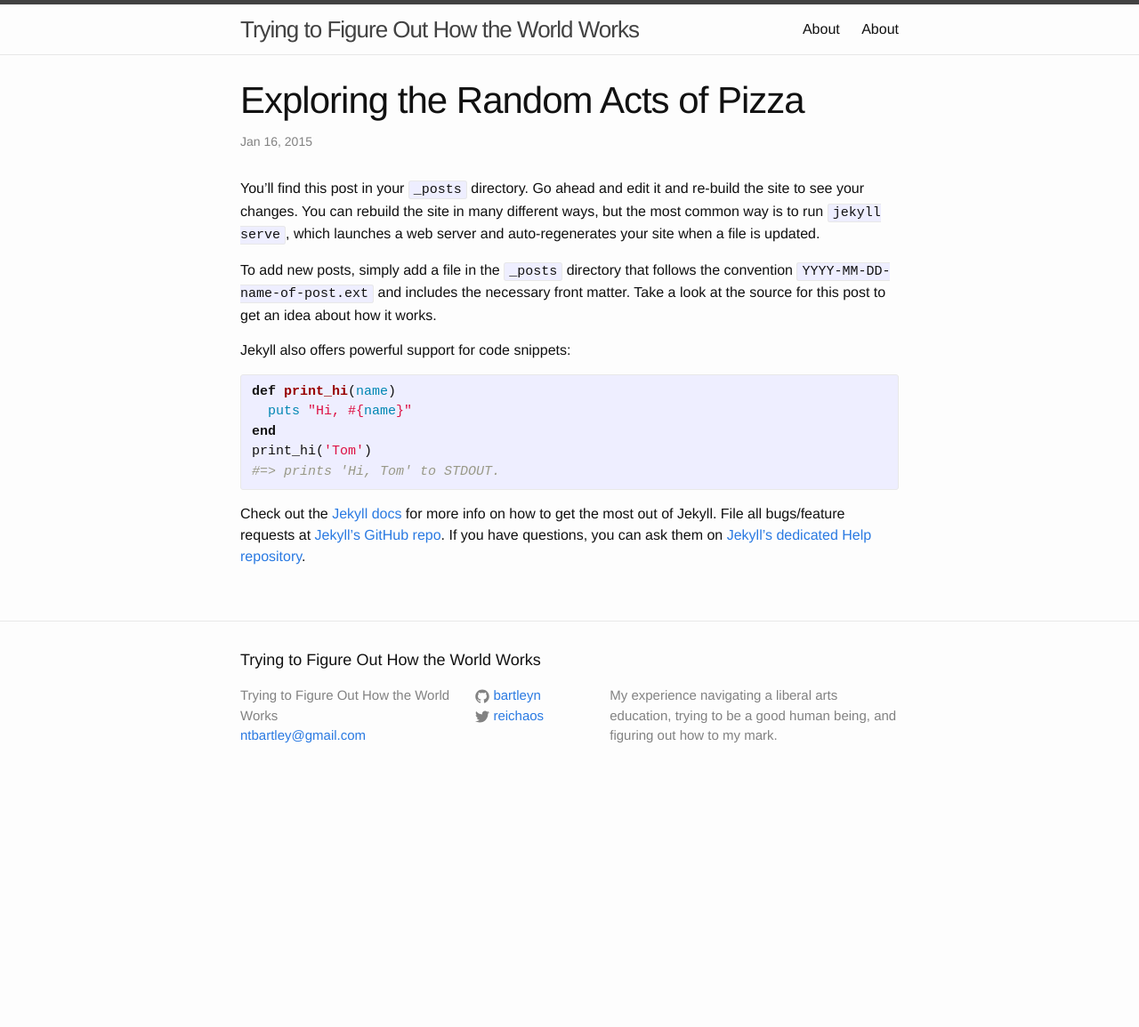
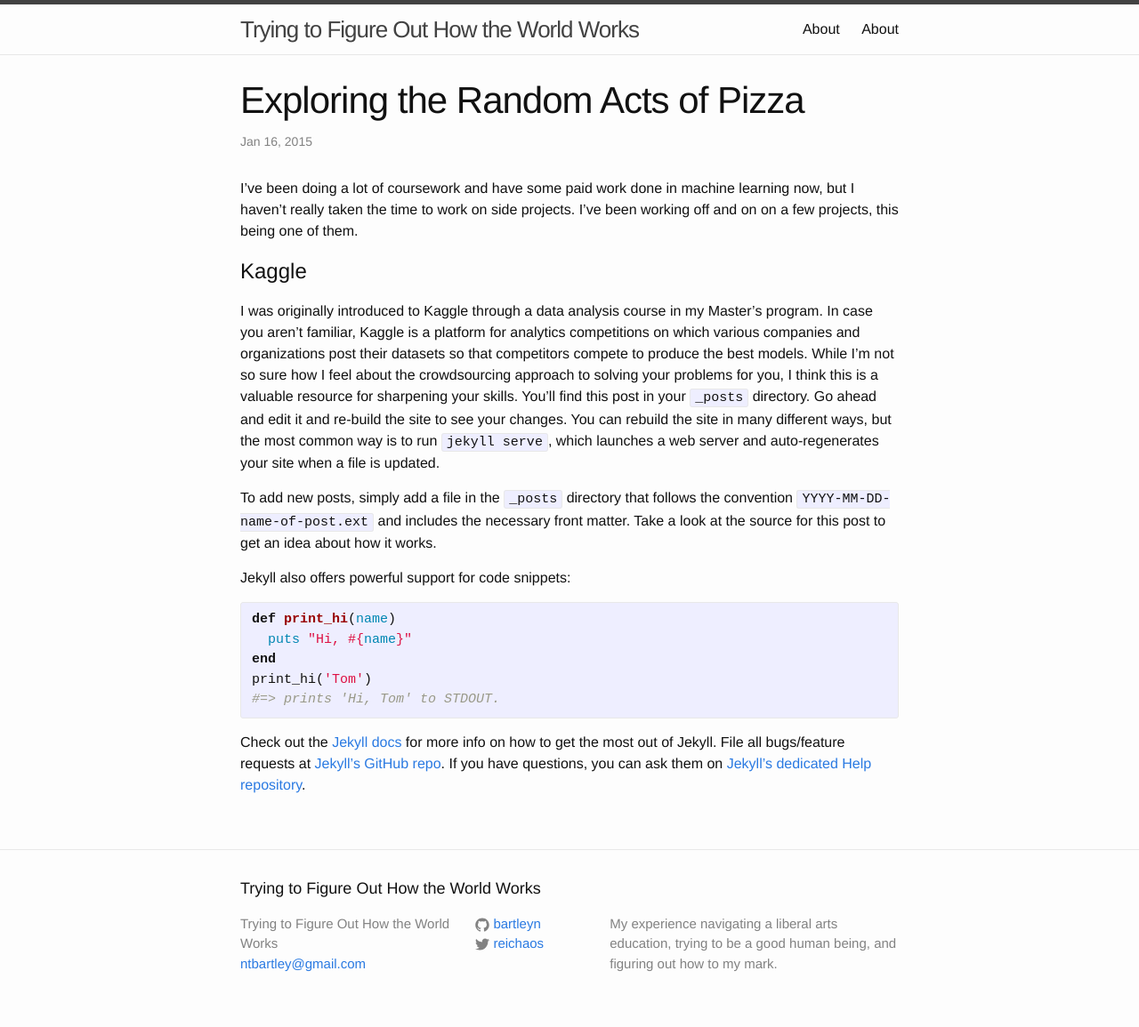
Before and after one commit to bartleyn/bartleyn.github.io, a Jekyll site: the page built from _posts/2015-01-16-kaggle-raop.md, in a window 1280 px wide. Shown: the whole page at 89% size. Built offline with Jekyll 4.4.1, drawn with Linux system fonts in a browser that asks for light colours; before the commit the page ends 900 px from its top, so only the background shows below that.

Commit message:
Working on RAOP blog

```diff
--- a/_posts/2015-01-16-kaggle-raop.md
+++ b/_posts/2015-01-16-kaggle-raop.md
@@ -4,6 +4,11 @@
 date:   2015-01-16 22:34:37
 categories: jekyll update
 ---
+
+I've been doing a lot of coursework and have some paid work done in machine learning now, but I haven't really taken the time to work on side projects. I've been working off and on on a few projects, this being one of them.
+
+#Kaggle
+I was originally introduced to Kaggle through a data analysis course in my Master's program. In case you aren't familiar, Kaggle is a platform for analytics competitions on which various companies and organizations post their datasets so that competitors compete to produce the best models. While I'm not so sure how I feel about the crowdsourcing approach to solving your problems for you, I think this is a valuable resource for sharpening your skills.
 You’ll find this post in your `_posts` directory. Go ahead and edit it and re-build the site to see your changes. You can rebuild the site in many different ways, but the most common way is to run `jekyll serve`, which launches a web server and auto-regenerates your site when a file is updated.
 
 To add new posts, simply add a file in the `_posts` directory that follows the convention `YYYY-MM-DD-name-of-post.ext` and includes the necessary front matter. Take a look at the source for this post to get an idea about how it works.
```
